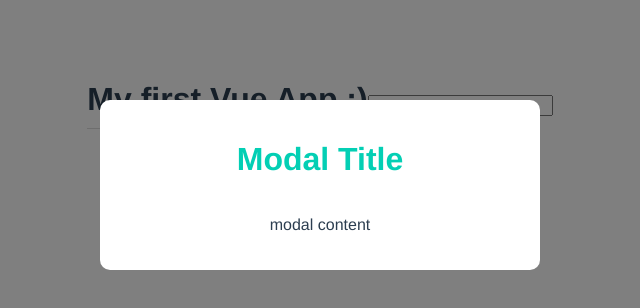
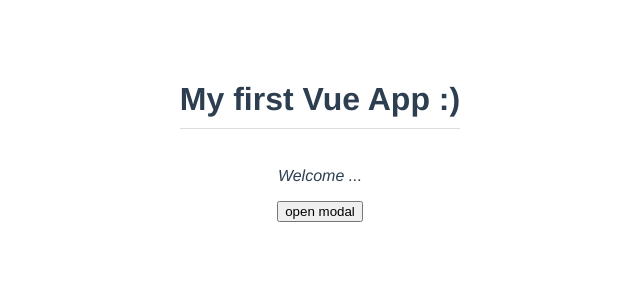
Before and after one commit to Gideon-Daniels/Vue-Modal-Project, a Vue app: page / in a window 1280 px wide. Shown: the top 308 px of the page, without its empty margins (320-960 px from the left). Built offline with nearby package versions, Linux system fonts and the light colour scheme.

Commit message:
update-emmitting costume events

```diff
--- a/src/App.vue
+++ b/src/App.vue
@@ -1,8 +1,10 @@
 <template>
   <h1>{{ title }}</h1>
-  <input type="text" ref="name">
-  <!-- <button @click="handleClick">Click Me</button> -->
-  <Modal />
+  <div v-if="showModal">
+    <Modal :header="header" :text="text" theme="sale" @close="toggleModal" />
+  </div>
+  <p>Welcome ...</p>
+  <button @click="toggleModal">open modal</button>
 </template>
 
 <script>
@@ -14,14 +16,15 @@
   components: { Modal },
     data() {
       return {
-        title: 'My first Vue App :)'
+        title: 'My first Vue App :)',
+        header: 'Sign up for the Giveaway!',
+        text: 'Grab your ninja swag for half the price!',
+        showModal: false,
     }
   },
   methods: {
-    handleClick() {
-      console.log(this.$refs.name)
-      this.$refs.name.classList.add('active')
-      this.$refs.name.focus()
+    toggleModal() {
+      this.showModal = !this.showModal
     }
   }
 }
--- a/src/components/Modal.vue
+++ b/src/components/Modal.vue
@@ -1,11 +1,22 @@
 <template>
-    <div class="backdrop">
-        <div class="modal">
-            <h1>Modal Title</h1>
-            <p>modal content</p>
+    <div class="backdrop" @click="closeModal">
+        <div class="modal" :class="{ sale: theme === 'sale'}">
+            <h1> {{ header }}</h1>
+            <p>{{ text }}</p>
         </div>
     </div>
 </template>
+
+<script>
+export default {
+    props: ['header', 'text', 'theme'],
+    methods: {
+        closeModal() {
+            this.$emit('close')
+        }
+    }
+}
+</script>
 
 <style>
     .modal {
@@ -30,4 +41,12 @@
     .modal p {
         font-style: normal;
     }
+
+    .modal.sale {
+        background: crimson;
+        color: white;
+    }
+    .modal.sale h1 {
+        color:white;
+    }
 </style>
```
